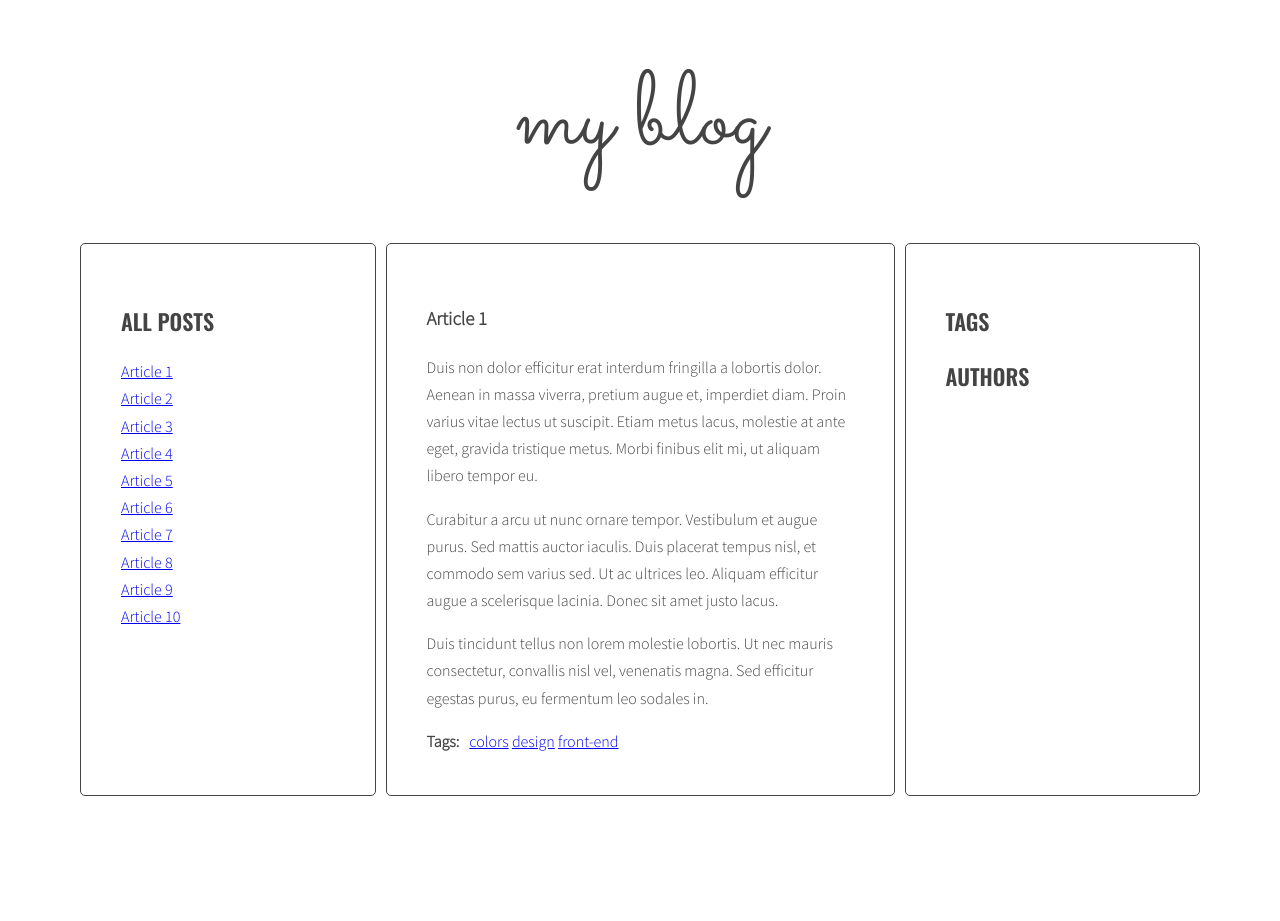
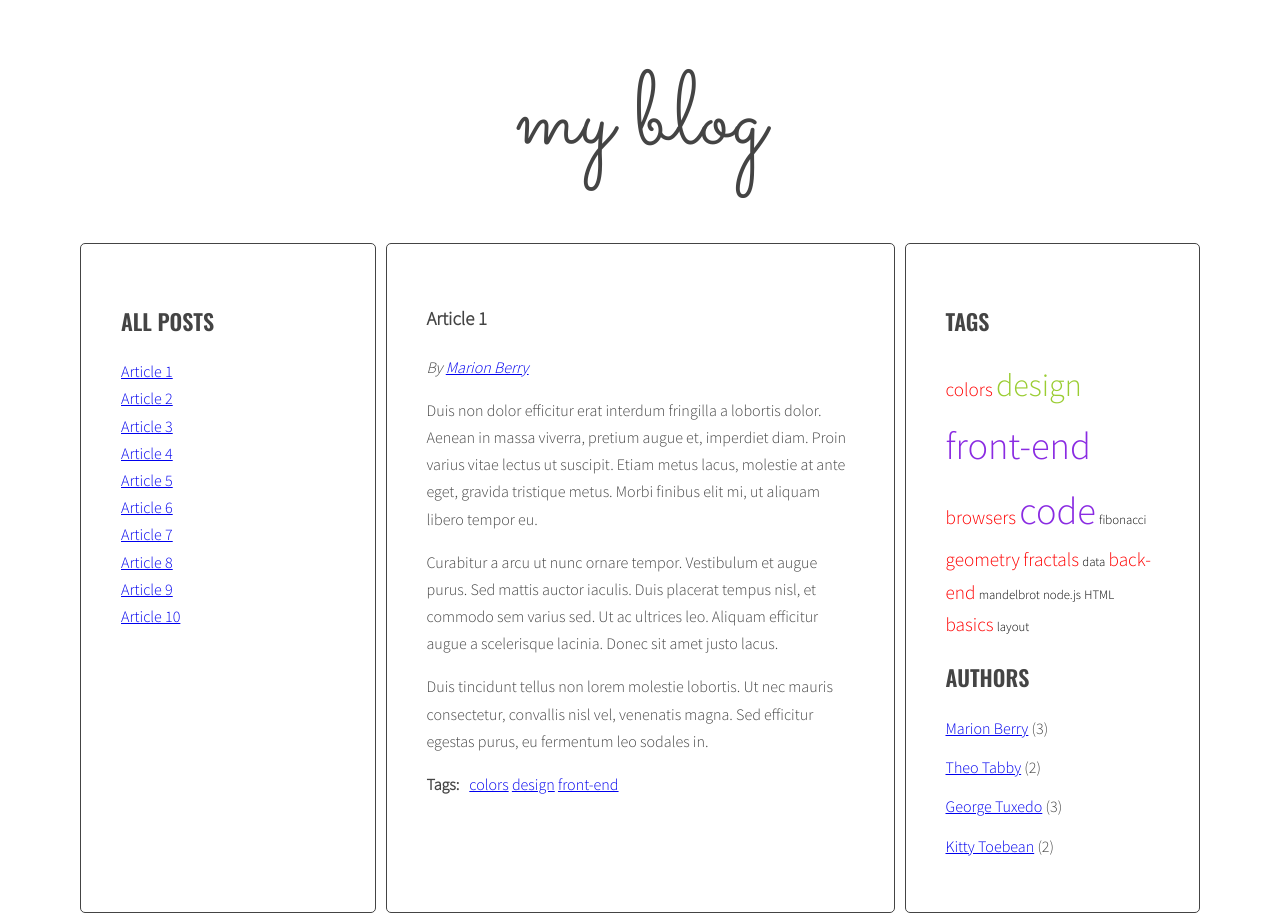
Before and after one commit to stepnicky/javascript-blog, a website: page index.html in a window 1280 px wide. Before the commit the page ends 804 px from the top, so only its background shows below. Drawn offline with nearby package versions, Linux system fonts and the light colour scheme.

Commit message:
Modify generateAuthors() to display author names in author list

```diff
--- a/js/script.js
+++ b/js/script.js
@@ -41,7 +41,10 @@ const optArticleSelector = '.post',
   optTitleListSelector = '.titles',
   optArticleTagsSelector = '.post-tags .list',
   optAuthorNameSelector = '.post-author',
-  optTagsListSelector = '.list .tags';
+  optTagsListSelector = '.tags.list',
+  optCloudClassCount = 5,
+  optCloudClassPrefix = 'tag-size-',
+  optAuthorsListSelector = '.list.authors';
 
 function generateTitleLinks(customSelector = ''){
 
@@ -106,11 +109,56 @@ function generateTitleLinks(customSelector = ''){
 
 generateTitleLinks();
 
+function calculateTagsParams(tags){
+
+  const minAndMaxParams = {
+    min: 99999,
+    max: 0,
+  };
+
+  for(let tag in tags){
+    console.log(tag + ' is used ' + tags[tag] + ' times');
+
+    // if statement
+
+    // if (tags[tag] < minAndMaxParams.min){
+    //   minAndMaxParams.min = tags[tag];
+    // } else if(tags[tag] > minAndMaxParams.max){
+    //   minAndMaxParams.max = tags[tag];
+    // }
+
+    // short if
+
+    // minAndMaxParams.min = tags[tag] < minAndMaxParams.min ? tags[tag] : minAndMaxParams.min;
+    // minAndMaxParams.max = tags[tag] > minAndMaxParams.max ?  tags[tag] : minAndMaxParams.max;
+
+    // Math.min/Math.max
+
+    minAndMaxParams.min = Math.min(tags[tag], minAndMaxParams.min);
+    minAndMaxParams.max = Math.max(tags[tag], minAndMaxParams.max);
+
+  }
+  console.log('minAndMaxParams: ', minAndMaxParams);
+  return minAndMaxParams;
+}
+
+function calculateClassTags(count, params){
+  console.log('This tag appeared in ' + count + ' articles. The min value is: ' + params.min + '. Max value is: ' + params.max + '.');
+
+  let normalizedNumber = count - params.min;
+  let normalizedMax = params.max - params.min;
+  let classNumber = Math.floor(normalizedNumber/normalizedMax * (optCloudClassCount - 1) + 1);
+  console.log('classNumber: ', classNumber);
+
+  let className = optCloudClassPrefix + classNumber;
+  return className;
+}
+
 function generateTags(){
 
-  /* [NEW] create a new variable allTags with an empty array */
+  /* [NEW] create a new variable allTags with an empty object */
 
-  let allTags = [];
+  let allTags = {};
 
   /* find all articles */
 
@@ -154,19 +202,19 @@ function generateTags(){
 
       /* [NEW] check if this link is NOT already in allTags */
 
-      if(allTags.indexOf(tagHTML) == -1){
+      if(!allTags[dataTag]){
 
-        /* [NEW] add generated code to allTags array */
+        /* [NEW] add generated code to allTags object */
 
-        allTags.push(tagHTML);
+        allTags[dataTag] = 1;
+      } else {
+        allTags[dataTag]++;
       }
 
 
     /* END LOOP: for each tag */
 
     }
-
-    console.log('allTags: ', allTags);
 
     /* insert HTML of all the links into the tags wrapper */
 
@@ -182,7 +230,34 @@ function generateTags(){
 
   /* [NEW] add html from allTags to tagList */
 
-  tagList.innerHTML = allTags.join(' ');
+  // tagList.innerHTML = allTags.join(' ');
+
+  console.log('allTags: ', allTags);
+
+  /* [NEW] create variable for all links HTML code */
+
+  const tagsParams = calculateTagsParams(allTags);
+  console.log('tagsParams:', tagsParams)
+
+  let allTagsHTML = '';
+
+  /* [NEW] START LOOP: for each tag in allTags: */
+
+  for(let tag in allTags){
+
+    /* [NEW] generate code of a link and add it to allTagsHTML */
+
+    const tagLinkHTML = '<li><a class="' + calculateClassTags(allTags[tag], tagsParams) + '" href="#tag-' + tag + '">' + tag + '</a></li> ';
+    console.log('tagLinkHTML: ', tagLinkHTML);
+    allTagsHTML += tagLinkHTML;
+
+  /* [NEW] END LOOP: for each tag in allTags: */
+
+  }
+
+  /*[NEW] add HTML from allTagsHTML to tagList */
+
+  tagList.innerHTML = allTagsHTML;
 
 }
 
@@ -272,6 +347,8 @@ addClickListenersToTags();
 
 function generateAuthors(){
 
+  const allAuthors = {};
+
   const articles = document.querySelectorAll(optArticleSelector);
 
   for(let article of articles){
@@ -285,8 +362,29 @@ function generateAuthors(){
 
     authorNameWrapper.innerHTML = authorNameHTML;
 
+    if(!allAuthors[authorName]){
+      allAuthors[authorName] = 1;
+    } else{
+        allAuthors[authorName]++
+    }
+    console.log('allAuthors: ', allAuthors);
 
   }
+  const authorList = document.querySelector(optAuthorsListSelector);
+
+  let allAuthorsHTML = '';
+
+  for(let author in allAuthors){
+
+    const authorHTML = '<li><a href="#author-' + author + '">' + author + '</a><span> (' + allAuthors[author] + ')</span></li>';
+
+    allAuthorsHTML += authorHTML;
+
+  }
+  console.log('allAuthorsHTML: ', allAuthorsHTML);
+
+  authorList.innerHTML = allAuthorsHTML;
+
 }
 
 generateAuthors();
--- a/package.json
+++ b/package.json
@@ -19,7 +19,7 @@
     "watch": "npm-run-all build:* build-dev -p watch:*",
     "watch:browsersync": "browser-sync start --server --files \"css/*.css\" \"*.html\" \"js/*.js\"",
     "watch:sassprefixer": "onchange sass/*.scss -- npm run build-dev",
-    "watch:eslint": "eslint-watch js/"
+    "watch:eslint": "esw --watch --changed --clear js/*.js"
   },
   "keywords": [],
   "author": "",
@@ -27,6 +27,7 @@
   "devDependencies": {
     "autoprefixer": "^10.2.4",
     "browser-sync": "^2.27.5",
+    "eslint-watch": "^7.0.0",
     "html-validate": "^6.0.2",
     "mkdirp": "^1.0.4",
     "node-sass": "^6.0.1",
@@ -34,8 +35,5 @@
     "onchange": "^7.1.0",
     "postcss": "^8.2.6",
     "postcss-cli": "^8.3.1"
-  },
-  "dependencies": {
-    "eslint-watch": "^7.0.0"
   }
 }
--- a/sass/style.scss
+++ b/sass/style.scss
@@ -90,6 +90,19 @@ body {
     display: inline-block;
   }
 }
+.list.tags {
+  li {
+    display: inline;
+    a {
+      text-decoration: none;
+      transition: all 1s;
+      &:hover {
+        text-decoration: underline;
+      }
+    }
+  }
+
+}
 
 /* Authors */
 
@@ -118,3 +131,26 @@ body {
     margin: 0 10px 0 0;
   }
 }
+
+// tag-size classes
+
+.tag-size-1 {
+  font-size: 80%;
+  color: black;
+}
+.tag-size-2 {
+  font-size: 120%;
+  color: red;
+}
+.tag-size-3 {
+  font-size: 160%;
+  color: darkgrey;
+}
+.tag-size-4 {
+  font-size: 200%;
+  color: yellowgreen;
+}
+.tag-size-5 {
+  font-size: 240%;
+  color: blueviolet;
+}
```
Also changed, not shown: css/style.css, 2 other files.
